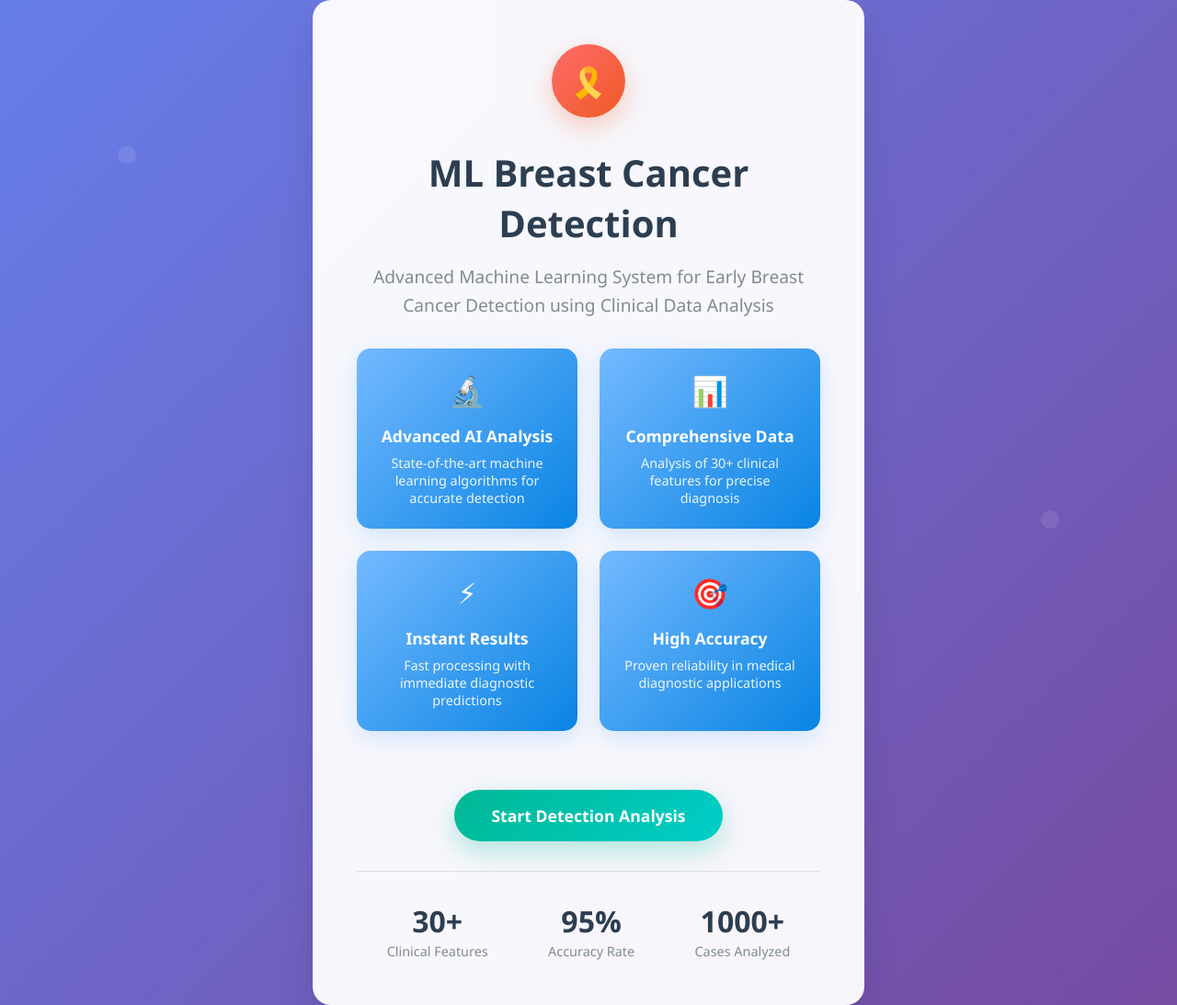
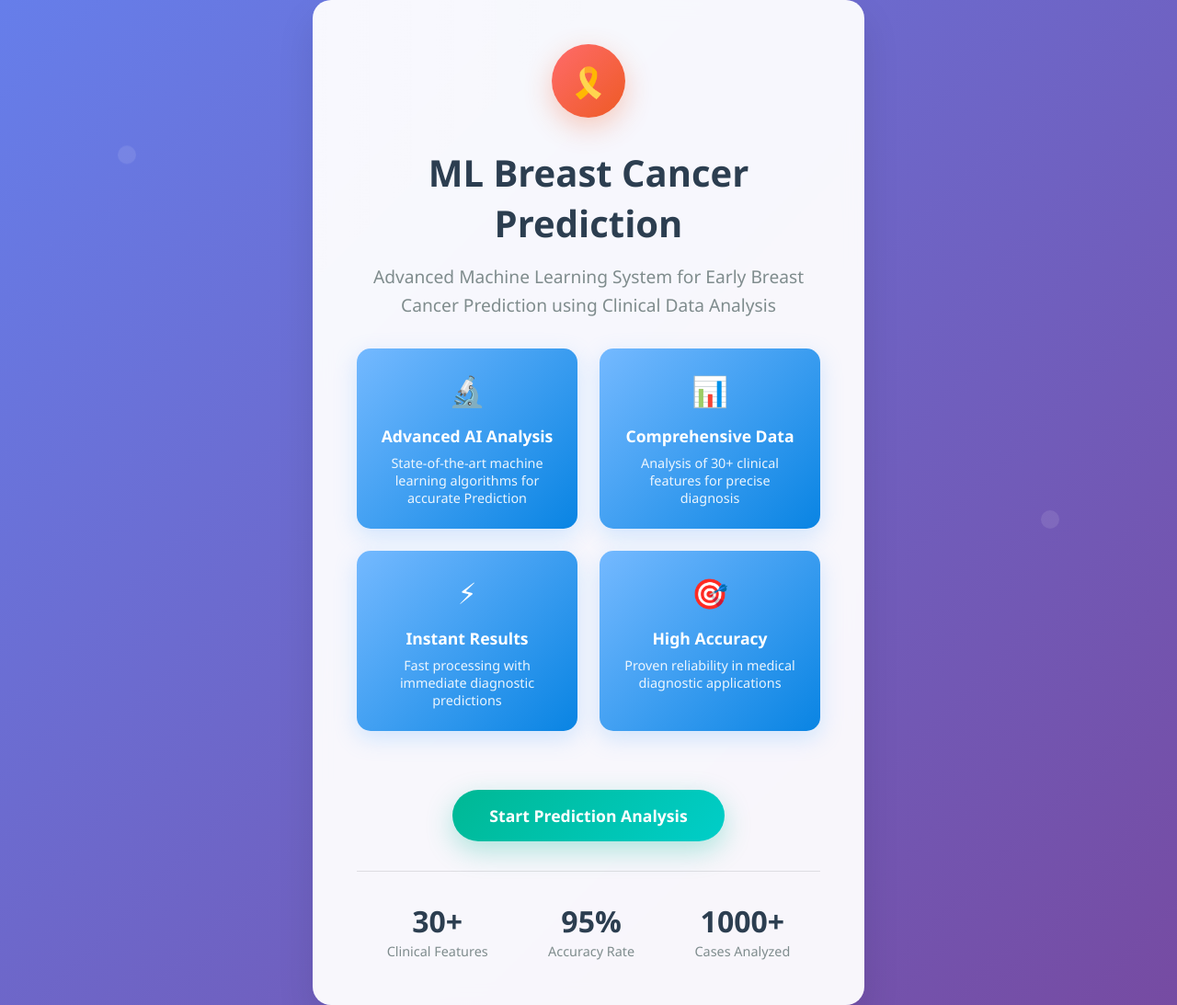
Before and after one commit to Naseeb327/ML-Project-breast-cancer-detection, a Flask app: page / in a window 1280 px wide. Shown: the whole page at 92% size. Run offline with Flask 3, Linux system fonts and the light colour scheme.

Commit message:
some changes

```diff
--- a/templates/index.html
+++ b/templates/index.html
@@ -3,7 +3,7 @@
 <head>
     <meta charset="UTF-8">
     <meta name="viewport" content="width=device-width, initial-scale=1.0">
-    <title>ML Breast Cancer Detection System</title>
+    <title>ML Breast Cancer Prediction System</title>
     <style>
         * {
             margin: 0;
@@ -242,14 +242,14 @@
     <div class="container">
         <div class="logo"></div>
 
-        <h1>ML Breast Cancer Detection</h1>
-        <p class="subtitle">Advanced Machine Learning System for Early Breast Cancer Detection using Clinical Data Analysis</p>
+        <h1>ML Breast Cancer Prediction</h1>
+        <p class="subtitle">Advanced Machine Learning System for Early Breast Cancer Prediction using Clinical Data Analysis</p>
 
         <div class="features">
             <div class="feature">
                 <div class="feature-icon">🔬</div>
                 <h3>Advanced AI Analysis</h3>
-                <p>State-of-the-art machine learning algorithms for accurate detection</p>
+                <p>State-of-the-art machine learning algorithms for accurate Prediction</p>
             </div>
 
             <div class="feature">
@@ -271,7 +271,7 @@
             </div>
         </div>
 
-        <a href="{{ url_for('predict_datapoint') }}" class="cta-button">Start Detection Analysis</a>
+        <a href="{{ url_for('predict_datapoint') }}" class="cta-button">Start Prediction Analysis</a>
 
         <div class="stats">
             <div class="stat">
```
Also changed, not shown: templates/home.html (+5 -5 lines).
